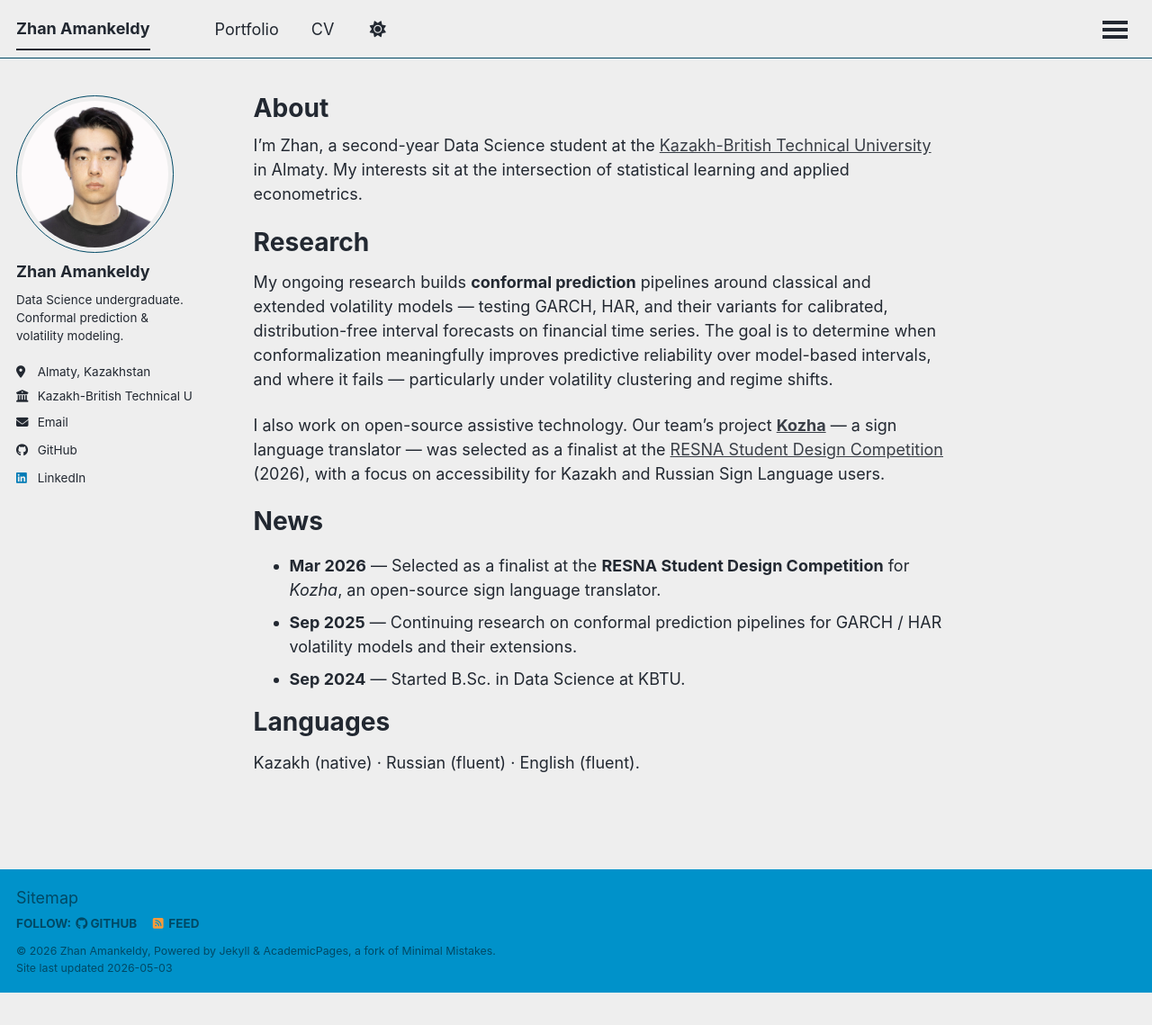
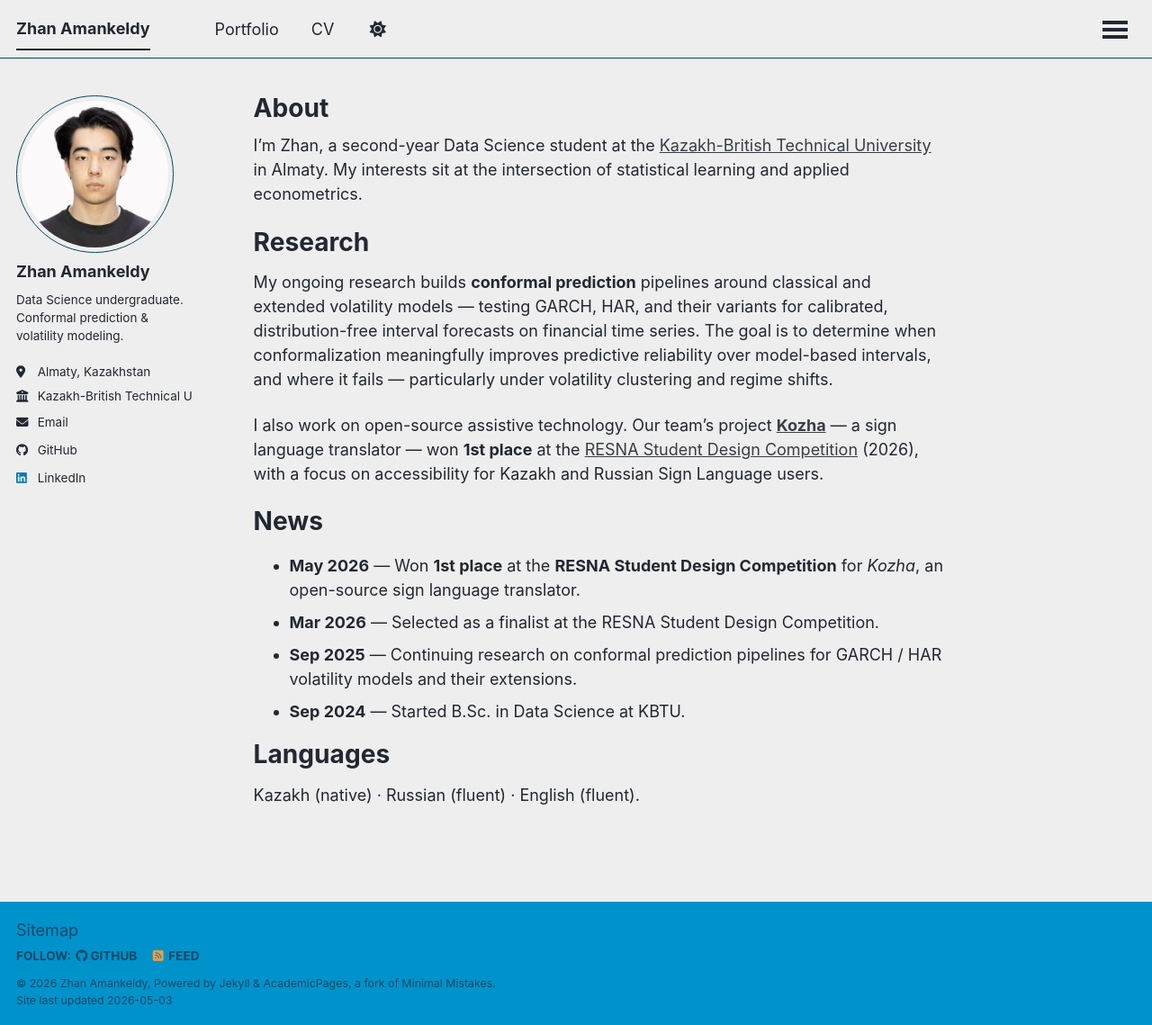
Before and after one commit to zhan-a/zhan-a.github.io, a Jekyll site: the page built from _pages/about.md, in a window 1280 px wide and 1139 px high. Shown: the whole window at 90% size. Built offline with Jekyll 4.4.1, drawn with Linux system fonts in a browser that asks for light colours; a script that is not in the unit is left out.

Commit message:
RESNA: update from finalist to 1st place

```diff
--- a/_pages/about.md
+++ b/_pages/about.md
@@ -14,12 +14,13 @@ Research
 
 My ongoing research builds **conformal prediction** pipelines around classical and extended volatility models — testing GARCH, HAR, and their variants for calibrated, distribution-free interval forecasts on financial time series. The goal is to determine when conformalization meaningfully improves predictive reliability over model-based intervals, and where it fails — particularly under volatility clustering and regime shifts.
 
-I also work on open-source assistive technology. Our team's project [**Kozha**](/portfolio/) — a sign language translator — was selected as a finalist at the [RESNA Student Design Competition](https://www.resna.org/) (2026), with a focus on accessibility for Kazakh and Russian Sign Language users.
+I also work on open-source assistive technology. Our team's project [**Kozha**](/portfolio/) — a sign language translator — won **1st place** at the [RESNA Student Design Competition](https://www.resna.org/) (2026), with a focus on accessibility for Kazakh and Russian Sign Language users.
 
 News
 ======
 
-* **Mar 2026** — Selected as a finalist at the **RESNA Student Design Competition** for *Kozha*, an open-source sign language translator.
+* **May 2026** — Won **1st place** at the **RESNA Student Design Competition** for *Kozha*, an open-source sign language translator.
+* **Mar 2026** — Selected as a finalist at the RESNA Student Design Competition.
 * **Sep 2025** — Continuing research on conformal prediction pipelines for GARCH / HAR volatility models and their extensions.
 * **Sep 2024** — Started B.Sc. in Data Science at KBTU.
 
```
Also changed, not shown: _pages/cv.md (+2 -2 lines), _portfolio/1-kozha.md (+2 -2 lines).
